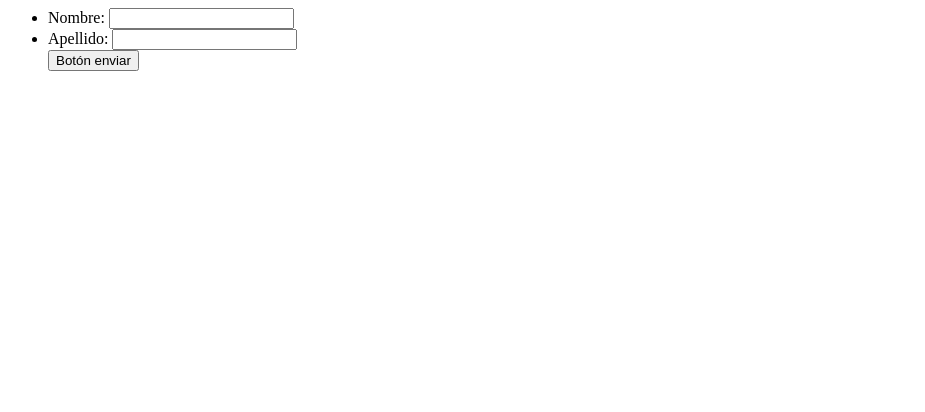
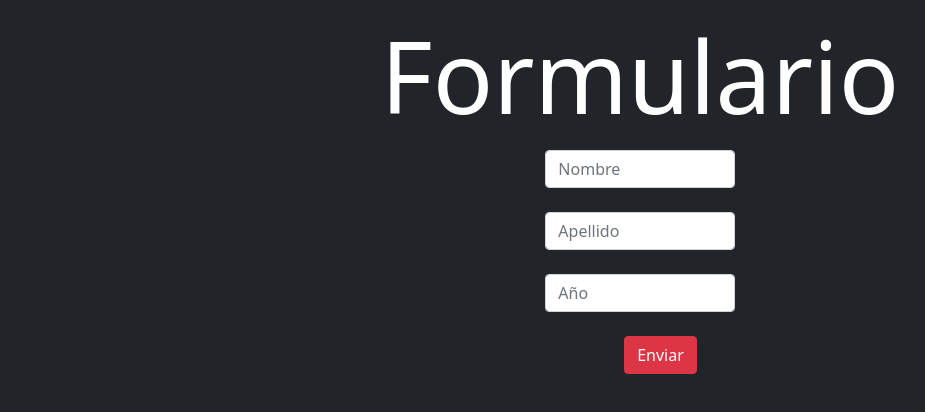
Before and after one commit to Yazzxz/Express, a website: page pagina.html in a window 1280 px wide. Shown: the whole page, without its empty margins (0-925 px from the left). Drawn offline with nearby package versions, Linux system fonts and the light colour scheme.

Commit message:
se agregan archivos ejs

```diff
--- a/package.json
+++ b/package.json
@@ -1,7 +1,7 @@
 {
-  "name": "practica-express",
+  "name": "myapp",
   "version": "1.0.0",
-  "description": "Practica con express",
+  "description": "",
   "main": "index.js",
   "scripts": {
     "test": "echo \"Error: no test specified\" && exit 1"
@@ -10,6 +10,8 @@
   "license": "ISC",
   "dependencies": {
     "body-parser": "^1.19.2",
+    "bootstrap": "^5.1.3",
+    "ejs": "^3.1.6",
     "express": "^4.17.3"
   }
 }
--- a/pagina.html
+++ b/pagina.html
@@ -1,13 +1,17 @@
-<form action="mensaje" method="POST">
-    <ul>
-        <li>
-            <label for="name">Nombre:</label>
-            <input type="text" id="name" name="user_name" />
-        </li>
-        <li>
-            <label for="name2">Apellido:</label>
-            <input type="text" id="name2" name="user_name2" />
-        </li>
-        <button type="submit">Botón enviar</button>
-    </ul>
-</form>
+<head>
+    <link href="https://cdn.jsdelivr.net/npm/bootstrap@5.1.3/dist/css/bootstrap.min.css" rel="stylesheet" integrity="sha384-1BmE4kWBq78iYhFldvKuhfTAU6auU8tT94WrHftjDbrCEXSU1oBoqyl2QvZ6jIW3" crossorigin="anonymous">
+</head>
+<body class="bg-dark">
+    <div class="text-center">
+        <a style="font-size: 100; color: white;">Formulario</a>
+    </div>
+    <form action="prueba" method="post" >
+        <div class="container col-2">
+            <input type="text" name="nombre" class="form-control" required placeholder="Nombre"> <br>
+            <input type="text" name="apellido" class="form-control" required placeholder="Apellido"> <br>
+            <input type="number" min="1900" max="2022" name="fecha" class="form-control" required placeholder="Año"> <br>
+            <div class="col-md-5 offset-md-5" style="color: white;">
+                <button type="submit" class="btn btn-danger">Enviar</button>
+            </div>
+        </div>
+    </form>
--- /dev/null
+++ b/vistas/vista1.ejs
@@ -0,0 +1,15 @@
+<!DOCTYPE html>
+<html lang="en">
+<head>
+    <link href="https://cdn.jsdelivr.net/npm/bootstrap@5.1.3/dist/css/bootstrap.min.css" rel="stylesheet" integrity="sha384-1BmE4kWBq78iYhFldvKuhfTAU6auU8tT94WrHftjDbrCEXSU1oBoqyl2QvZ6jIW3" crossorigin="anonymous">
+    <meta charset="UTF-8">
+    <meta http-equiv="X-UA-Compatible" content="IE=edge">
+    <meta name="viewport" content="width=device-width, initial-scale=1.0">
+    <title>Vista</title>
+</head>
+<body class="bg-dark">
+    <div style="color: white;">
+        <h2> Hola <%= nombre %> <%= apellido %> tenes <%= 2022 - año %> años</h2>
+    </div>
+</body>
+</html>
```
Also changed, not shown: index.js (+18 -17 lines), 1 other file.
